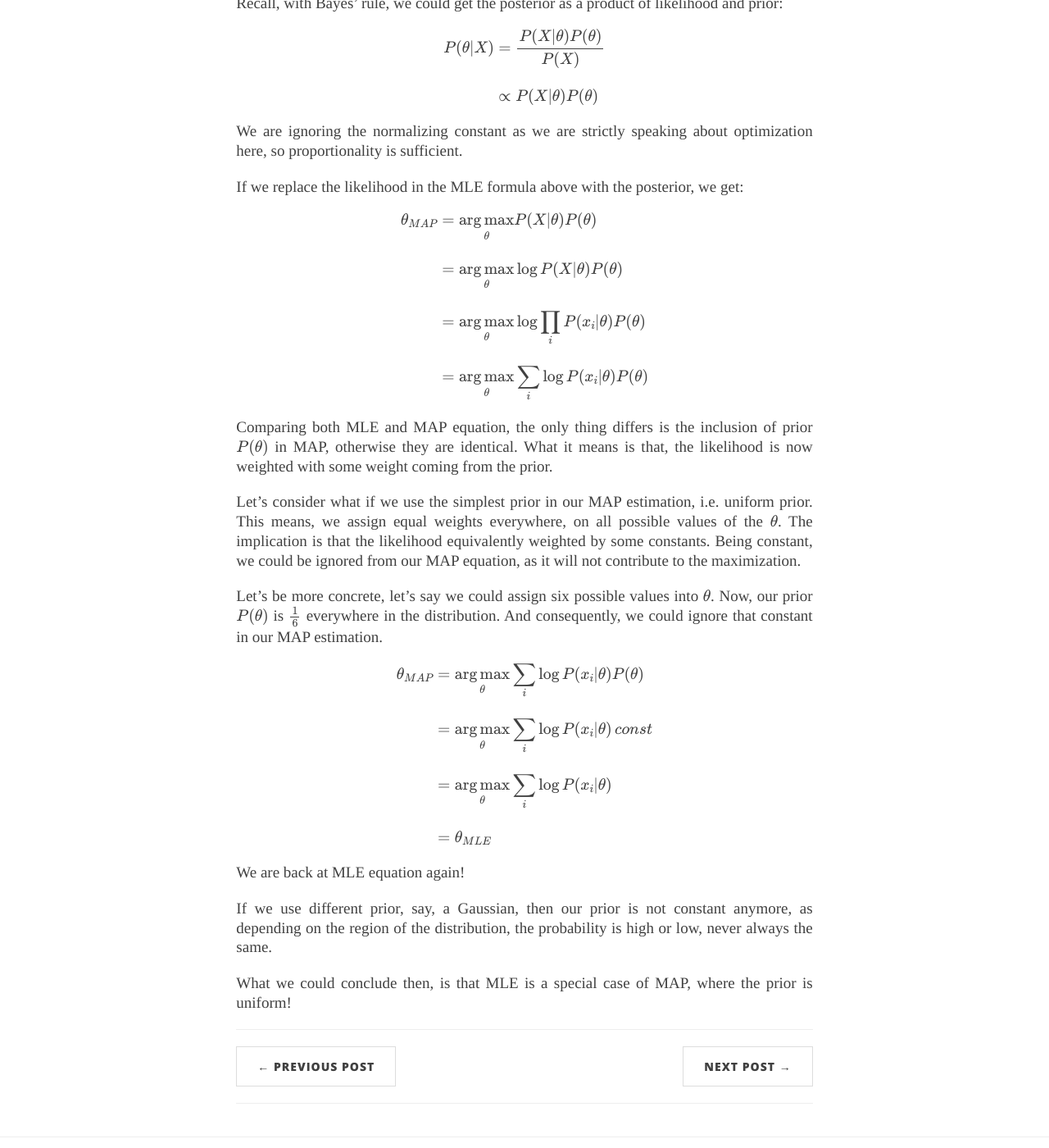
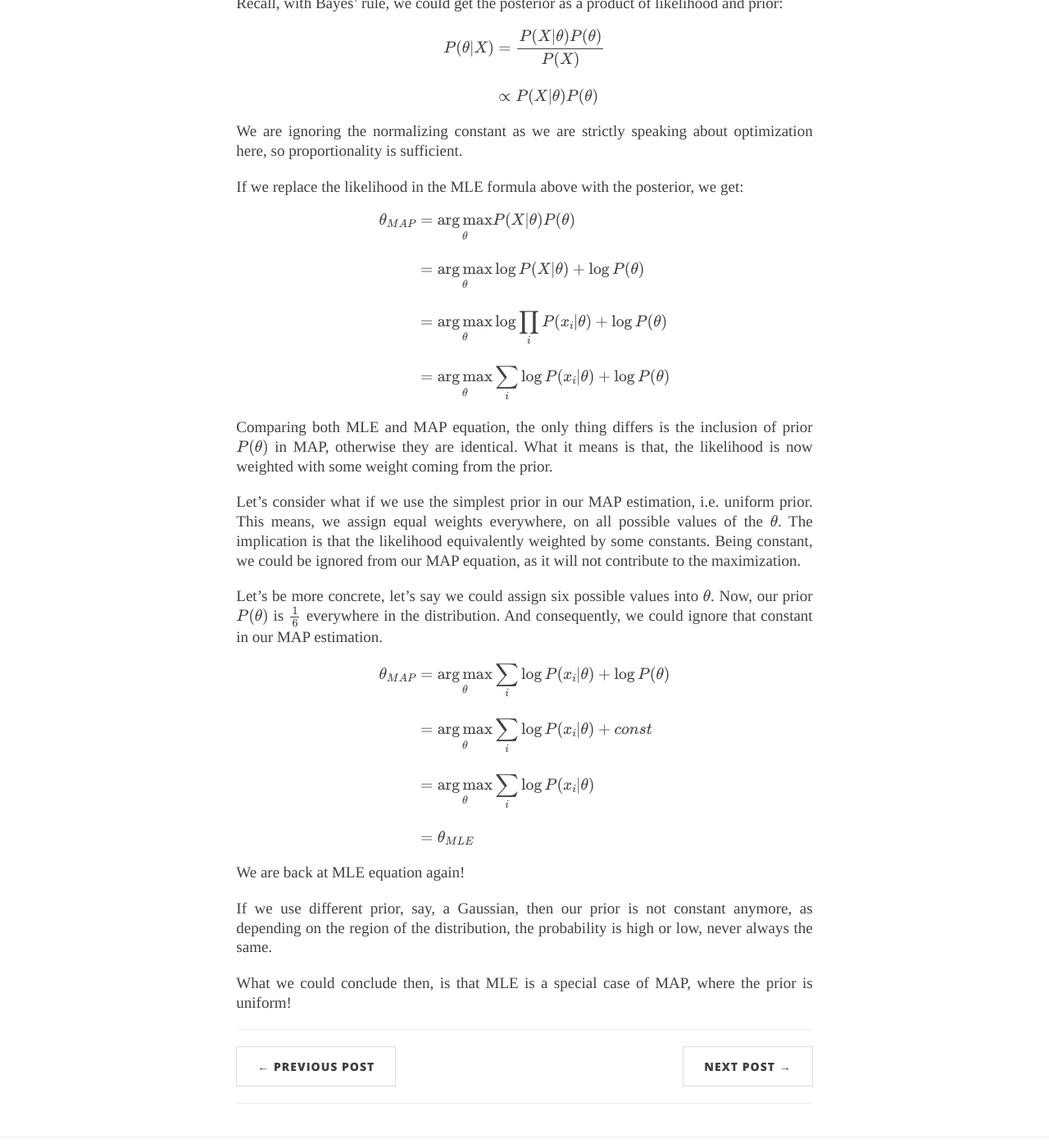
Before and after one commit to hsyodysseyjr/wiseodd0, a Jekyll site: the page built from _posts/2017-01-01-mle-vs-map.md, in a window 1280 px wide and 1400 px high, scrolled down 1386 px. Shown: the whole window at 82% size. Built offline with Jekyll 4.4.1, drawn with Linux system fonts in a browser that asks for light colours; nearby versions of some CDN libraries; formulas are drawn with MathJax 3.

Commit message:
Fix error in MLE vs MAP

```diff
--- a/_posts/2017-01-01-mle-vs-map.md
+++ b/_posts/2017-01-01-mle-vs-map.md
@@ -54,9 +54,9 @@ If we replace the likelihood in the MLE formula above with the posterior, we get
 $$ \begin{align}
 
 \theta_{MAP} &= \mathop{\rm arg\,max}\limits_{\theta} P(X \vert \theta) P(\theta) \\[10pt]
-             &= \mathop{\rm arg\,max}\limits_{\theta} \log P(X \vert \theta) P(\theta) \\[10pt]
-             &= \mathop{\rm arg\,max}\limits_{\theta} \log \prod_i P(x_i \vert \theta) P(\theta) \\[10pt]
-             &= \mathop{\rm arg\,max}\limits_{\theta} \sum_i \log P(x_i \vert \theta) P(\theta)
+             &= \mathop{\rm arg\,max}\limits_{\theta} \log P(X \vert \theta) + \log P(\theta) \\[10pt]
+             &= \mathop{\rm arg\,max}\limits_{\theta} \log \prod_i P(x_i \vert \theta) + \log P(\theta) \\[10pt]
+             &= \mathop{\rm arg\,max}\limits_{\theta} \sum_i \log P(x_i \vert \theta) + \log P(\theta)
 
 \end{align} $$
 
@@ -68,8 +68,8 @@ Let's be more concrete, let's say we could assign six possible values into \\( \
 
 $$ \begin{align}
 
-\theta_{MAP} &= \mathop{\rm arg\,max}\limits_{\theta} \sum_i \log P(x_i \vert \theta) P(\theta) \\[10pt]
-             &= \mathop{\rm arg\,max}\limits_{\theta} \sum_i \log P(x_i \vert \theta) \, const \\[10pt]
+\theta_{MAP} &= \mathop{\rm arg\,max}\limits_{\theta} \sum_i \log P(x_i \vert \theta) + \log P(\theta) \\[10pt]
+             &= \mathop{\rm arg\,max}\limits_{\theta} \sum_i \log P(x_i \vert \theta) + const \\[10pt]
              &= \mathop{\rm arg\,max}\limits_{\theta} \sum_i \log P(x_i \vert \theta) \\[10pt]
              &= \theta_{MLE}
 
```
